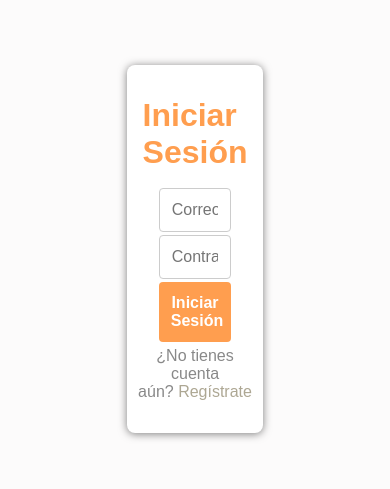
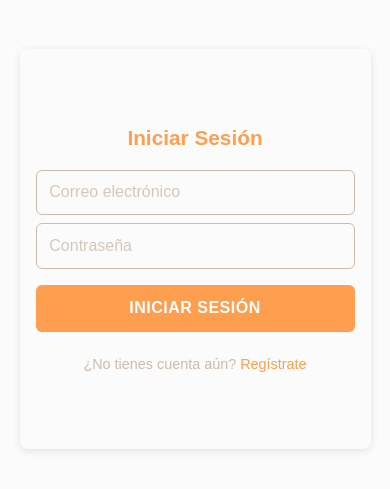
Before and after one commit to Bicis-HLanz/hopital-bicis, a Next.js app: page /login in a window 390 px wide. Shown: the part 173-662 px from the top of the page. Built offline with nearby package versions, Linux system fonts and the light colour scheme; no server answers.

Commit message:
improved css and added responsive to login and register

```diff
--- a/app/components/login/LoginForm.module.css
+++ b/app/components/login/LoginForm.module.css
@@ -1,69 +1,157 @@
+.login-form {
+  display: flex;
+  flex-direction: column;
+  align-items: center;
+  justify-content: center;
+  padding: 2.5rem;
+  background-color: var(--background);
+  border-radius: 12px;
+  box-shadow: 1px 4px 8px rgba(0, 0, 0, 0.1);
+  margin: 2rem auto;
+  width: 100%;
+  max-width: 420px;
+  min-height: 400px;
+}
+
+.login-form h1 {
+  color: var(--primary);
+  margin-bottom: 1rem;
+  font-size: 2.2rem;
+  font-weight: 600;
+  text-align: center;
+}
+
+.input-group {
+  width: 100%;
+  margin-bottom: 1.5rem;
+  position: relative;
+}
+
+.email-input {
+  width: 100%;
+  padding: 0.9rem 1rem;
+  border: 1px solid var(--secondary);
+  border-radius: 6px;
+  margin-bottom: 0.5rem;
+  font-size: 1rem;
+  color: var(--text);
+  background-color: var(--background);
+  transition: all 0.3s ease;
+}
+
+.email-input::placeholder {
+  color: var(--secondary);
+  opacity: 0.8;
+}
+
+.login-form input:focus {
+  outline: none;
+  border-color: var(--primary);
+  box-shadow: 0 0 0 3px rgba(255, 158, 79, 0.2);
+}
+
+.login-form button {
+  width: 100%;
+  padding: 1rem;
+  margin-top: 0.5rem;
+  font-size: 1rem;
+  font-weight: 600;
+  color: white;
+  background-color: var(--primary);
+  border: none;
+  border-radius: 6px;
+  cursor: pointer;
+  transition: all 0.3s ease;
+  text-transform: uppercase;
+  letter-spacing: 0.5px;
+}
+
+.login-form button:hover {
+  background-color: #d79b69;
+  transform: translateY(-2px);
+}
+
+.login-form button:active {
+  transform: translateY(0);
+}
+
 .register-link {
-  color: #33333395;
-  font-size: 1rem;
+  color: var(--secondary);
+  font-size: 0.95rem;
   text-align: center;
-  margin-top: 5%;
+  margin-top: 1.5rem;
+  width: 100%;
 }
 
 .register-link a {
-  color: #72694695;
+  color: var(--primary);
   text-decoration: none;
-  transition: color 0.3s ease;
+  font-weight: 500;
+  transition: all 0.3s ease;
+  position: relative;
 }
 
 .register-link a:hover {
   color: var(--accent);
 }
 
-.login-form {
-  display: flex;
-  flex-direction: column;
-  align-items: center;
-  justify-content: center;
-  padding: 2rem;
-  background-color: white;
-  border-radius: 8px;
-  box-shadow: 0 1px 8px rgba(0, 0, 0, 0.5);
-  margin: 0 auto;
-  width: 35%;
+.register-link a::after {
+  content: '';
+  position: absolute;
+  width: 100%;
+  height: 1px;
+  bottom: -2px;
+  left: 0;
+  background-color: var(--accent);
+  transform: scaleX(0);
+  transition: transform 0.3s ease;
 }
 
-.login-form h1{
-    color: var(--primary);
-    margin-bottom: 0.5em;
+.register-link a:hover::after {
+  transform: scaleX(1);
 }
 
-.email-input {
-  margin: 2% 0;
+.error-message {
+  color: #e74c3c;
+  font-size: 0.85rem;
+  margin-top: 0.5rem;
+  text-align: left;
   width: 100%;
-  padding: 0.75rem;
-  border: 1px solid var(--border-color, #ccc);
-  border-radius: 4px;
-  font-size: 1rem;
-  color: var(--text-color, #333);
-  background-color: var(--input-background, #fff);
 }
 
-.login-form input:focus {
-  outline: none;
-  border-color: var(--accent);
-  box-shadow: 0 0 0 2px rgba(255, 166, 0, 0.25);
+@media (max-width: 768px) {
+  .login-form {
+    padding: 2rem 1.5rem;
+    margin: 1rem auto;
+    border-radius: 8px;
+    box-shadow: 0 2px 8px rgba(0, 0, 0, 0.1);
+  }
+
+  .login-form h1 {
+    font-size: 1.5rem;
+    margin-bottom: 1.2rem;
+  }
+
+  .email-input {
+    padding: 0.8rem;
+  }
+
+  .login-form button {
+    padding: 0.9rem;
+  }
 }
 
-.login-form button {
-  width: 100%;
-  margin: 2% 0;
-  padding: 0.75rem;
-  font-size: 1rem;
-  font-weight: bold;
-  color: var(--button-text-color, #fff);
-  background-color: var(--primary);
-  border: none;
-  border-radius: 4px;
-  cursor: pointer;
-  transition: background-color 0.3s ease;
+@media (max-width: 480px) {
+  .login-form {
+    padding: 1.5rem 1rem;
+    width: 90%;
+  }
+
+  .login-form h1 {
+    font-size: 1.3rem;
+  }
+
+  .register-link {
+    font-size: 0.9rem;
+  }
 }
-
-.login-form button:hover {
-  background-color: var(--accent);
-}
```
